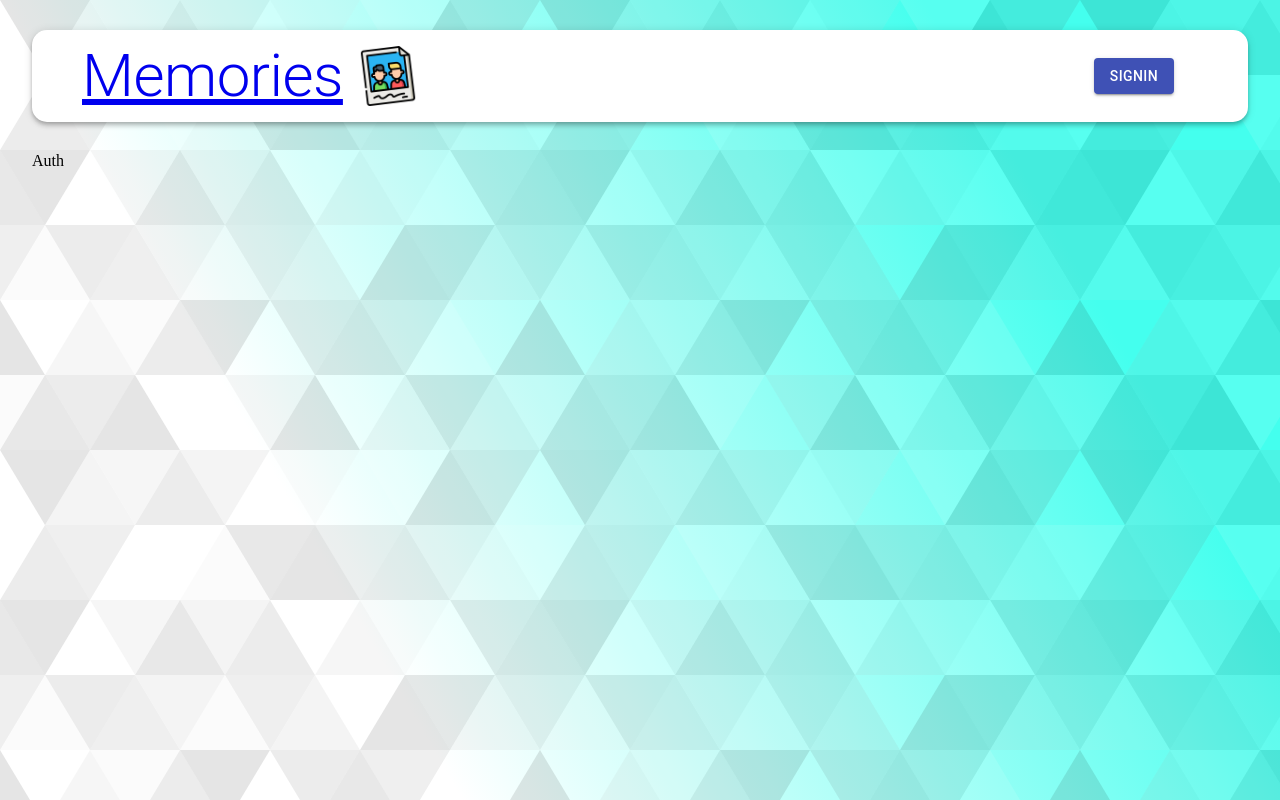
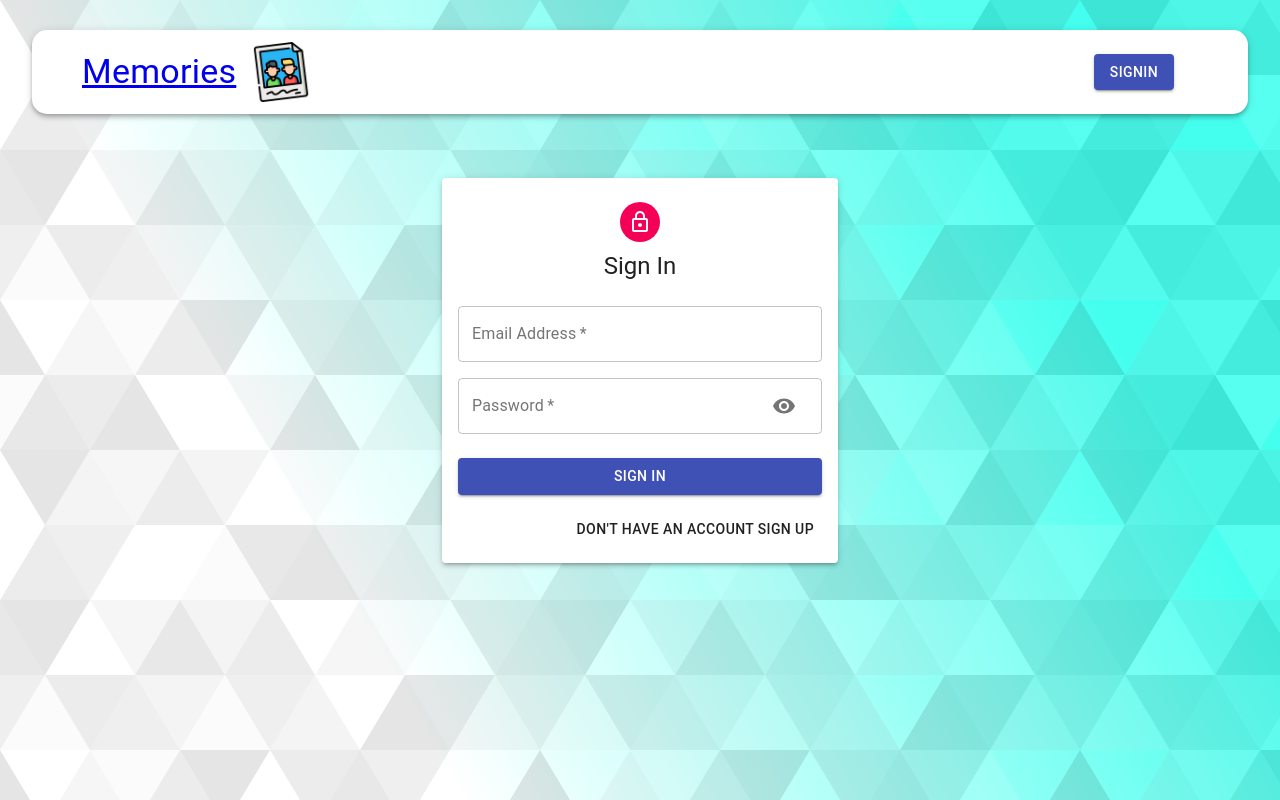
Before and after one commit to inder231/memories, a React (Create React App) app in the folder client/: page /auth in a window 1280 px wide. Built offline with nearby package versions, Linux system fonts and the light colour scheme.

Commit message:
added login signup UI

```diff
--- a/client/src/components/Auth/Auth.js
+++ b/client/src/components/Auth/Auth.js
@@ -1,9 +1,106 @@
-import React from 'react'
+import React, { useState } from "react";
+import {
+  Avatar,
+  Button,
+  Paper,
+  Grid,
+  Typography,
+  Container,
+} from "@material-ui/core";
+import useStyles from "./styles";
+import LockOutlinedIcon from "@material-ui/icons/LockOutlined";
+import Input from "./Input";
 
 const Auth = () => {
+  const [showPassword, setShowPassword] = useState(false);
+  const [isSignup, setIsSignup] = useState(false);
+  const classes = useStyles();
+
+  const handleSubmit = (e) => {
+    e.preventDefault();
+  };
+
+  const handleChange = (e) => {};
+
+  const handleShowPassword = (e) => {
+    setShowPassword((showPassword) => !showPassword);
+  };
+
+  const switchMode = () => {
+    setIsSignup((prevIsSignup) => !prevIsSignup);
+    handleShowPassword();
+  };
+
   return (
-    <div>Auth</div>
-  )
-}
+    <Container component="main" maxWidth="xs">
+      <Paper className={classes.paper} elevation={3}>
+        <Avatar className={classes.avatar}>
+          <LockOutlinedIcon />
+        </Avatar>
+        <Typography variant="h5">{isSignup ? "Sign Up" : "Sign In"}</Typography>
+        <form className={classes.form} onsubmit={handleSubmit}>
+          <Grid container spacing={2}>
+            {isSignup && (
+              <>
+                <Input
+                  name="firstName"
+                  label="First Name"
+                  handleChange={handleChange}
+                  autoFocus={true}
+                  half
+                />
+                <Input
+                  name="lastName"
+                  label="Last Name"
+                  handleChange={handleChange}
+                  half
+                />
+              </>
+            )}
+            <Input
+              name="email"
+              label="Email Address"
+              handleChange={handleChange}
+              type="email"
+            />
+            <Input
+              name="password"
+              label="Password"
+              handleChange={handleChange}
+              type={showPassword ? "text" : "password"}
+              handleShowPassword={handleShowPassword}
+            />
+            {isSignup && (
+              <Input
+                name="confirmPassword"
+                label="Repeat Password"
+                handleChange={handleChange}
+                type="password"
+              />
+            )}
+          </Grid>
+          <Button
+            type="submit"
+            fullWidth
+            variant="contained"
+            color="primary"
+            className={classes.submit}
+          >
+            {isSignup ? "Sign UP" : "Sign In"}
+          </Button>
+          <Grid container justifyContent="flex-end">
+            <Grid item>
+              <Button onClick={switchMode}>
+                {isSignup
+                  ? "Already have an account Sign In"
+                  : "Don't have an account Sign Up"}
+              </Button>
+            </Grid>
+          </Grid>
+        </form>
+      </Paper>
+    </Container>
+  );
+};
 
-export default Auth
+export default Auth;
--- /dev/null
+++ b/client/src/components/Auth/Input.js
@@ -0,0 +1,36 @@
+import React from "react";
+import { TextField, Grid, InputAdornment, IconButton } from "@material-ui/core";
+import Visibility from "@material-ui/icons/Visibility";
+import VisibilityOff from "@material-ui/icons/VisibilityOff";
+
+const Input = ({ half, name, handleChange, label, autoFocus, type,handleShowPassword }) => {
+  return (
+    <Grid item xs={12} sm={half ? 6 : 12}>
+      <TextField
+        name={name}
+        onChange={handleChange}
+        variant="outlined"
+        required
+        fullWidth
+        label={label}
+        autoFocus={autoFocus}
+        type={type}
+        InputProps={
+          name === "password"
+            && {
+                endAdornment: (
+                  <InputAdornment position="end">
+                    <IconButton onClick={handleShowPassword}>
+                      {type === "password" ? <Visibility /> : <VisibilityOff />}
+                    </IconButton>
+                  </InputAdornment>
+                ),
+              }
+
+        }
+      />
+    </Grid>
+  );
+};
+
+export default Input;
--- a/client/src/components/Auth/styles.js
+++ b/client/src/components/Auth/styles.js
@@ -0,0 +1,30 @@
+import { makeStyles } from '@material-ui/core/styles';
+
+export default makeStyles((theme) => ({
+  paper: {
+    marginTop: theme.spacing(8),
+    display: 'flex',
+    flexDirection: 'column',
+    alignItems: 'center',
+    padding: theme.spacing(2),
+  },
+  root: {
+    '& .MuiTextField-root': {
+      margin: theme.spacing(1),
+    },
+  },
+  avatar: {
+    margin: theme.spacing(1),
+    backgroundColor: theme.palette.secondary.main,
+  },
+  form: {
+    width: '100%', // Fix IE 11 issue.
+    marginTop: theme.spacing(3),
+  },
+  submit: {
+    margin: theme.spacing(3, 0, 2),
+  },
+  googleButton: {
+    marginBottom: theme.spacing(2),
+  },
+}));
--- a/client/src/components/Navbar/Navbar.js
+++ b/client/src/components/Navbar/Navbar.js
@@ -11,7 +11,7 @@
   return (
     <AppBar className={classes.appBar} position="static" color="inherit">
       <div className={classes.brandContainer}>
-        <Typography component={Link} to="/" variant="h2" align="center">
+        <Typography component={Link} to="/" variant="h4" align="center">
           Memories
         </Typography>
         <img
```
